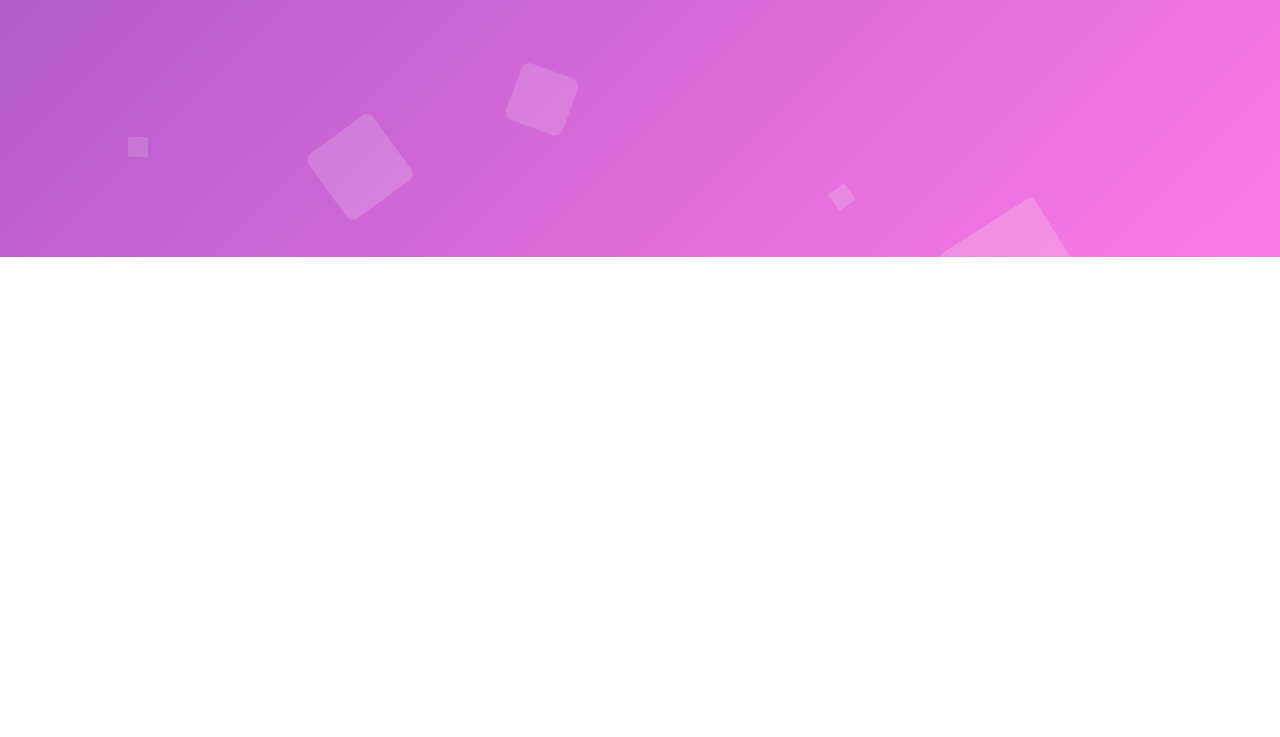
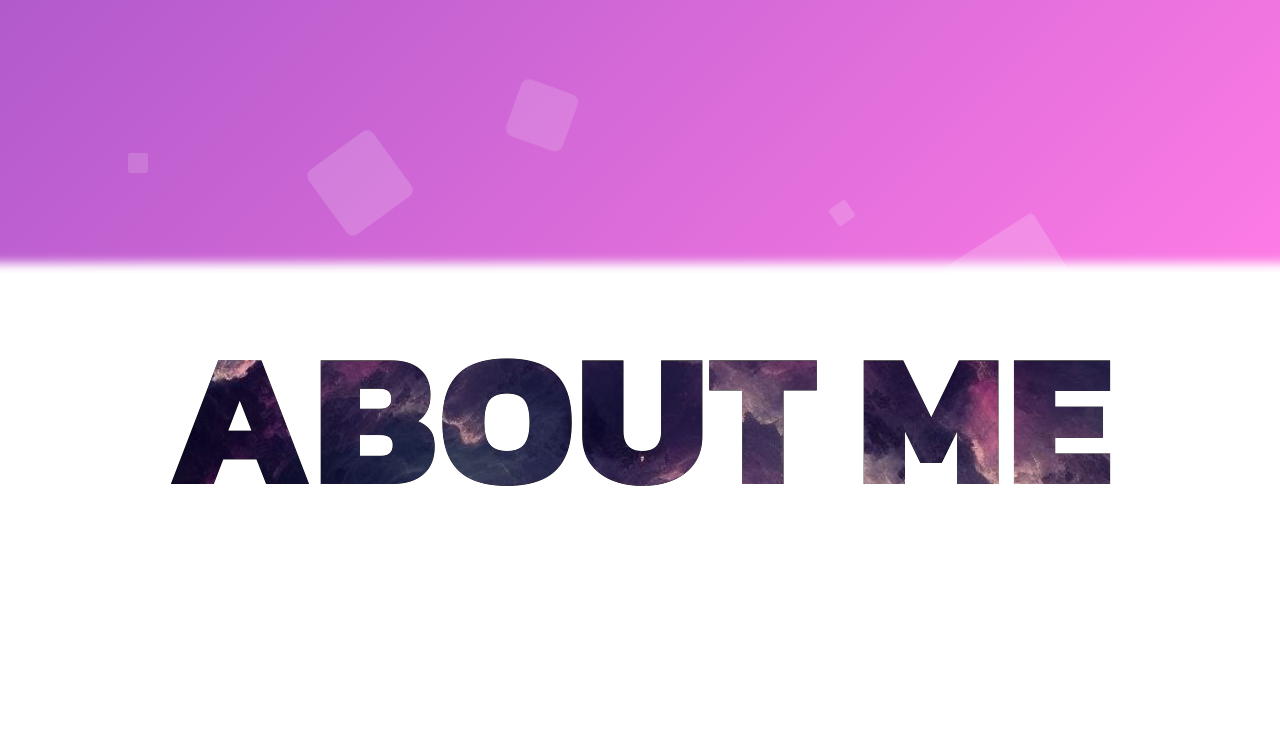
Before and after one commit to LMBozz/Portfolio, a plain HTML site: page index.html in a window 1280 px wide. Shown: the part 543-1280 px from the top of the page. Before the commit the page ends 800 px from the top, so only its background shows below. Drawn offline with Linux system fonts and the light colour scheme.

Commit message:
Added about section
Added new about section below, modifying spacing and adding knockout effect to about me page title. Added image.

```diff
--- a/index.html
+++ b/index.html
@@ -45,5 +45,11 @@
 
         <div class="overlay-rectangle"></div>
 
+        <div class="aboutSection">
+            <div class="backdrop">
+                <p class="knockoutAbout">ABOUT ME</p>
+            </div>
+        </div>
+
     </body>
 </html>
--- a/style.css
+++ b/style.css
@@ -1,18 +1,18 @@
 @import url('https://fonts.googleapis.com/css2?family=Montserrat&display=swap');
+@import url('https://fonts.googleapis.com/css2?family=Kanit:wght@800&display=swap');
 
 *{
     margin: 0px;
     padding: 0px;
-    overflow: hidden;
 }
 
 body{
     font-family: 'Montserrat', sans-serif;
-    overflow: hidden;
-    display: flex;
     align-items: center;
     justify-content: center;
     height: 100vh;
+
+    background-color: lightgray;
 }
 
 
@@ -20,9 +20,8 @@ body{
     background: rgb(151,78,195);
     background: linear-gradient(135deg, rgba(151,78,195,1) 0%, rgba(254,123,229,1) 100%);
     width: 100%;
-    height:100vh;
-
-
+    height: 102%;
+    z-index: -1;
 }
 
 .circles{
@@ -30,7 +29,7 @@ body{
     top: 0;
     left: 0;
     width: 100%;
-    height: 100%;
+    height: 102%;
     overflow: hidden;
 }
 
@@ -155,7 +154,6 @@ body{
     width: 35%;
     height: 0.15%;
     position: absolute;
-    z-index: 2;
     left: 50%;
     top: 57.5%;
     transform: translate(-50%, -50%);
@@ -169,7 +167,6 @@ body{
     right: 0;
     top: 0;
     margin: 1vw;
-    z-index: 3;
     position: absolute;
 }
 
@@ -188,10 +185,34 @@ a {
     text-decoration: underline;
     text-decoration-color: rgba(0, 0, 0, 0);
     color: white;
-
     transition: 150ms all;
 }
 
 a:hover {
     text-decoration-color: inherit;
 }
+
+.aboutSection {
+    box-shadow: 0px 40px 10px 50px rgb(255, 255, 255);
+    background: rgb(255, 255, 255, 0);
+    width: 100%;
+    height: 100vh;
+}
+
+.backdrop {
+    background: url(img/knockout.jpg) center;
+    background-size: cover;
+    padding: 0;
+    height: 100vh;
+    width: auto;
+}
+
+.knockoutAbout {
+    font-family: 'Kanit', sans-serif;
+    font-size: 15vw;
+    text-align: center;
+    color: #000;
+    background: #FFF;
+    padding: 0 0 55vh 0;
+    mix-blend-mode: lighten;
+}
```
Also changed, not shown: img/knockout.jpg (added).
